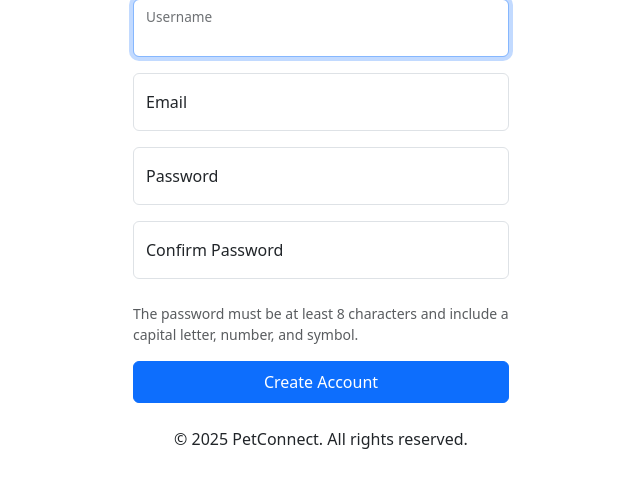
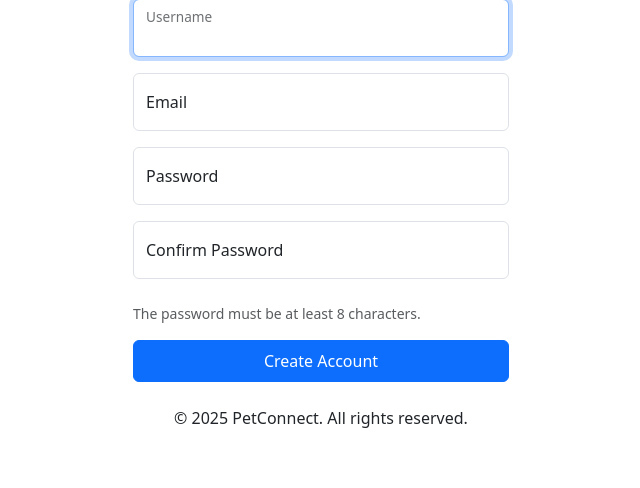
Before and after one commit to AdamAsheen/PetConnect, a Django app: page /pets/signup/ in a window 1280 px wide. Shown: the part 167-655 px from the top of the page, without its empty margins (319-959 px from the left). Run offline with Django 3.2, Linux system fonts and the light colour scheme.

Commit message:
password validation again

```diff
--- a/PetConnect/templates/registration/signup.html
+++ b/PetConnect/templates/registration/signup.html
@@ -53,7 +53,7 @@
             {% endfor %}
         </div>
 
-        <p class="small text-muted">The password must be at least 8 characters and include a capital letter, number, and symbol.</p>
+        <p class="small text-muted">The password must be at least 8 characters.</p>
 
         <button type="submit" class="btn btn-primary w-100 py-2">Create Account</button>
     </form>
```
